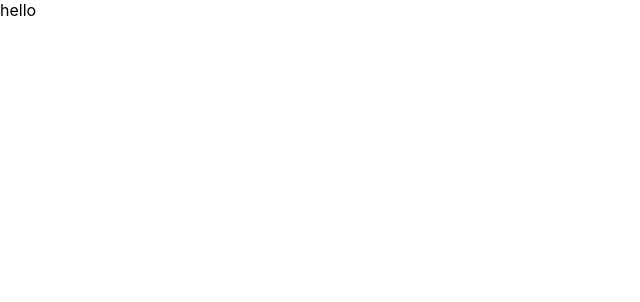
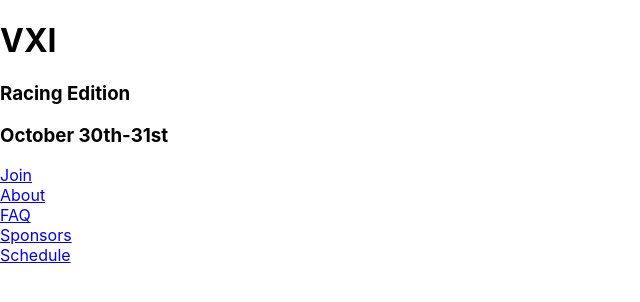
Before and after one commit to VandyHacks/vh11-promo-site, a React (Create React App) app: page / in a window 1280 px wide. Shown: the top 302 px of the page, without its empty margins (0-640 px from the left). Built offline with nearby package versions, Linux system fonts and the light colour scheme.

Commit message:
initial setup components

```diff
--- a/src/App.tsx
+++ b/src/App.tsx
@@ -1,11 +1,20 @@
 import React from "react";
+import Banner from "./Banner";
+import JoinButton from "./JoinButton";
+import FlagButton from "./FlagButton";
 
 function App() {
-  return (
-    <div>
-      <header>hello</header>
-    </div>
-  );
+    return (
+        <>
+            <Banner />
+            <JoinButton />
+            <FlagButton name="About" />
+            <FlagButton name="FAQ" />
+            <FlagButton name="Sponsors" />
+            <FlagButton name="Schedule" />
+
+        </>
+    );
 }
 
 export default App;
--- /dev/null
+++ b/src/Banner.tsx
@@ -0,0 +1,14 @@
+import React from "react";
+
+function Banner() {
+  return (
+    <div>
+        <h1>VXI</h1>
+        <h3>Racing Edition</h3>
+        <h3>October 30th-31st</h3>
+
+    </div>
+  );
+}
+
+export default Banner;
--- /dev/null
+++ b/src/FlagButton.tsx
@@ -0,0 +1,15 @@
+import React from "react";
+
+interface FlagButtonProps {
+    name: string,
+  }
+
+function FlagButton(props: FlagButtonProps) {
+  return (
+    <div>
+        <a href="#">{props.name}</a>
+    </div>
+  );
+}
+
+export default FlagButton;
--- /dev/null
+++ b/src/JoinButton.tsx
@@ -0,0 +1,11 @@
+import React from "react";
+
+function JoinButton() {
+  return (
+    <div>
+        <a href="#">Join</a>
+    </div>
+  );
+}
+
+export default JoinButton;
```
